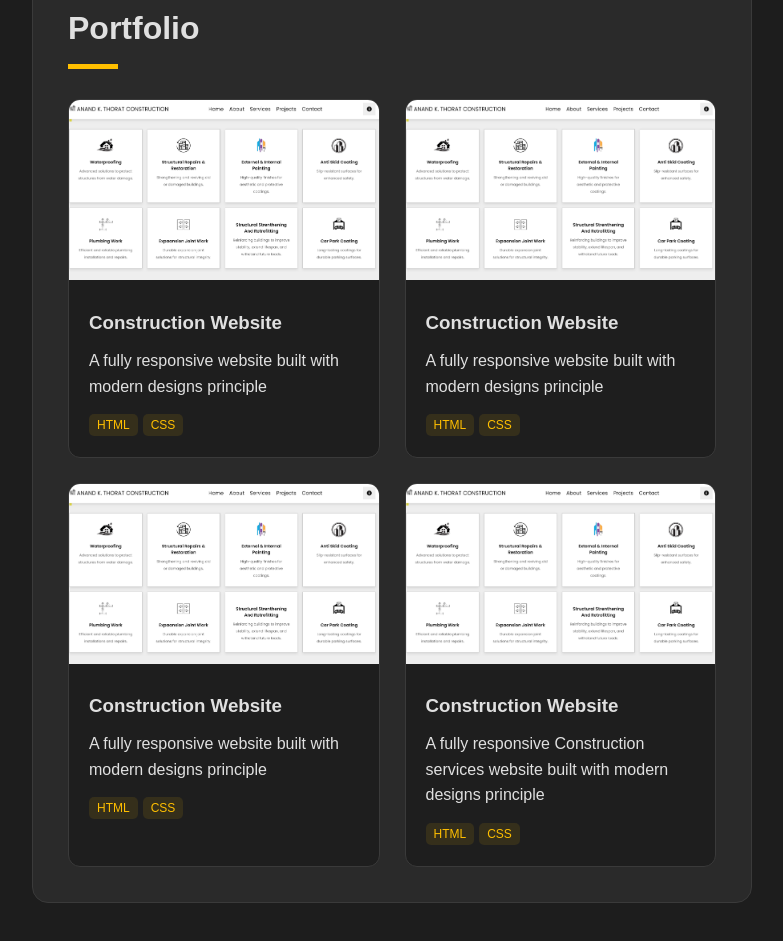
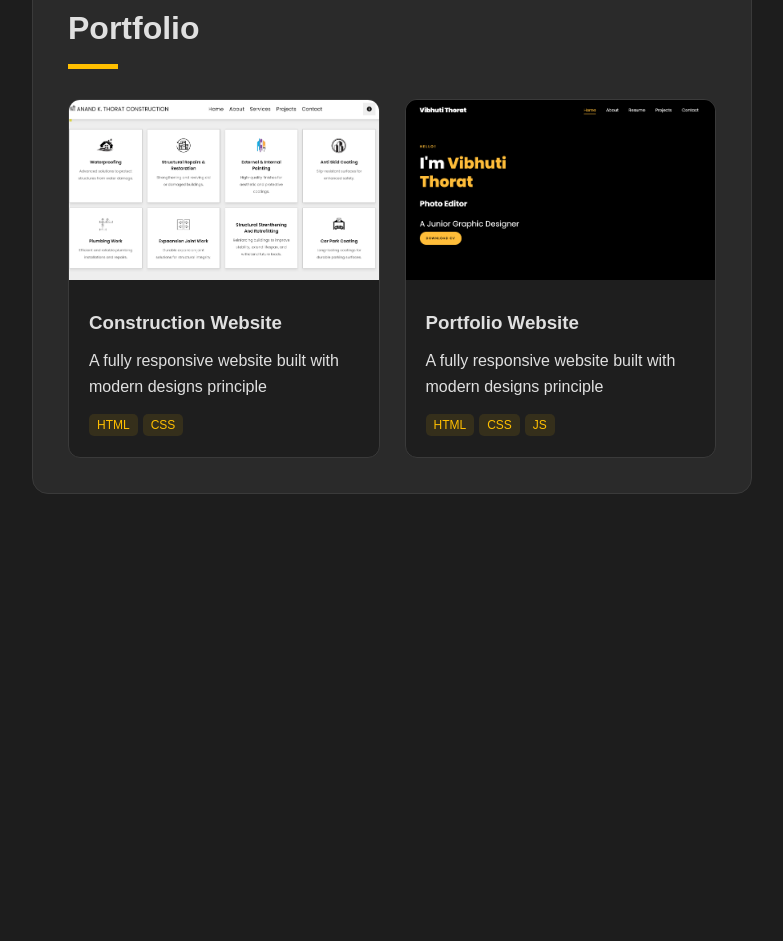
Before and after one commit to purvesh-jadhav/Portfolio-Website-, a plain HTML site: page index.html in a window 1280 px wide. Shown: the part 1191-2132 px from the top of the page, without its empty margins (448-1231 px from the left). After the commit the page ends 1725 px from the top, so only its background shows below. Drawn offline with Linux system fonts and the light colour scheme.

Commit message:
Add 2nd Project Details

```diff
--- a/index.html
+++ b/index.html
@@ -13,7 +13,7 @@
 
             <!-- Profile-->
             <div class="profile-info">
-                <img src="src/" alt="">
+                <img src="src/image.jpg" alt="Profile-Picture">
                 <h2>Purvesh Jadhav</h2>
                 <p>Frontend Developer</p>
             </div>
@@ -141,29 +141,14 @@
                     </div>
 
                     <div class="projects">
-                         <img class="project-image" src="src/project-image1.png" alt="website-image">
+                         <img class="project-image" src="src/project-image2.png" alt="website-image">
                         <div class="card">
-                            <h3>Construction Website</h3>
+                            <h3>Portfolio Website</h3>
                             <p>A fully responsive website built with modern designs principle</p>
-                            <span>HTML</span><span>CSS</span>
+                            <span>HTML</span><span>CSS</span><span>JS</span>
                         </div>
                     </div>
-                    <div class="projects">
-                         <img class="project-image" src="src/project-image1.png" alt="website-image">
-                        <div class="card">
-                            <h3>Construction Website</h3>
-                            <p>A fully responsive website built with modern designs principle</p>
-                            <span>HTML</span><span>CSS</span>
-                        </div>
-                    </div>
-                    <div class="projects">
-                         <img class="project-image" src="src/project-image1.png" alt="website-image">
-                        <div class="card">
-                            <h3>Construction Website</h3>
-                            <p>A fully responsive Construction services website built with modern designs principle</p>
-                            <span>HTML</span><span>CSS</span>
-                        </div>
-                    </div>
+
                 </div>
             </div>
 
```
Also changed, not shown: src/project-image2.png (added).
